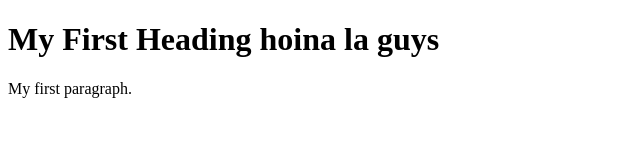
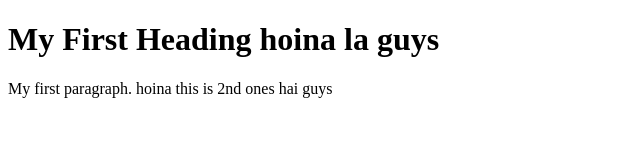
Before and after one commit to prabingaire1/NewgitTest, a plain HTML site: page index.html in a window 1280 px wide. Shown: the whole page, without its empty margins (0-640 px from the left). Drawn offline with Linux system fonts and the light colour scheme.

Commit message:
hello guys

```diff
--- a/index.html
+++ b/index.html
@@ -3,7 +3,7 @@
 <body>
 
 <h1>My First Heading hoina la guys</h1>
-<p>My first paragraph.</p>
+<p>My first paragraph. hoina this is 2nd ones hai guys</p>
 
 </body>
 </html>
```
Also changed, not shown: 1 other file.
